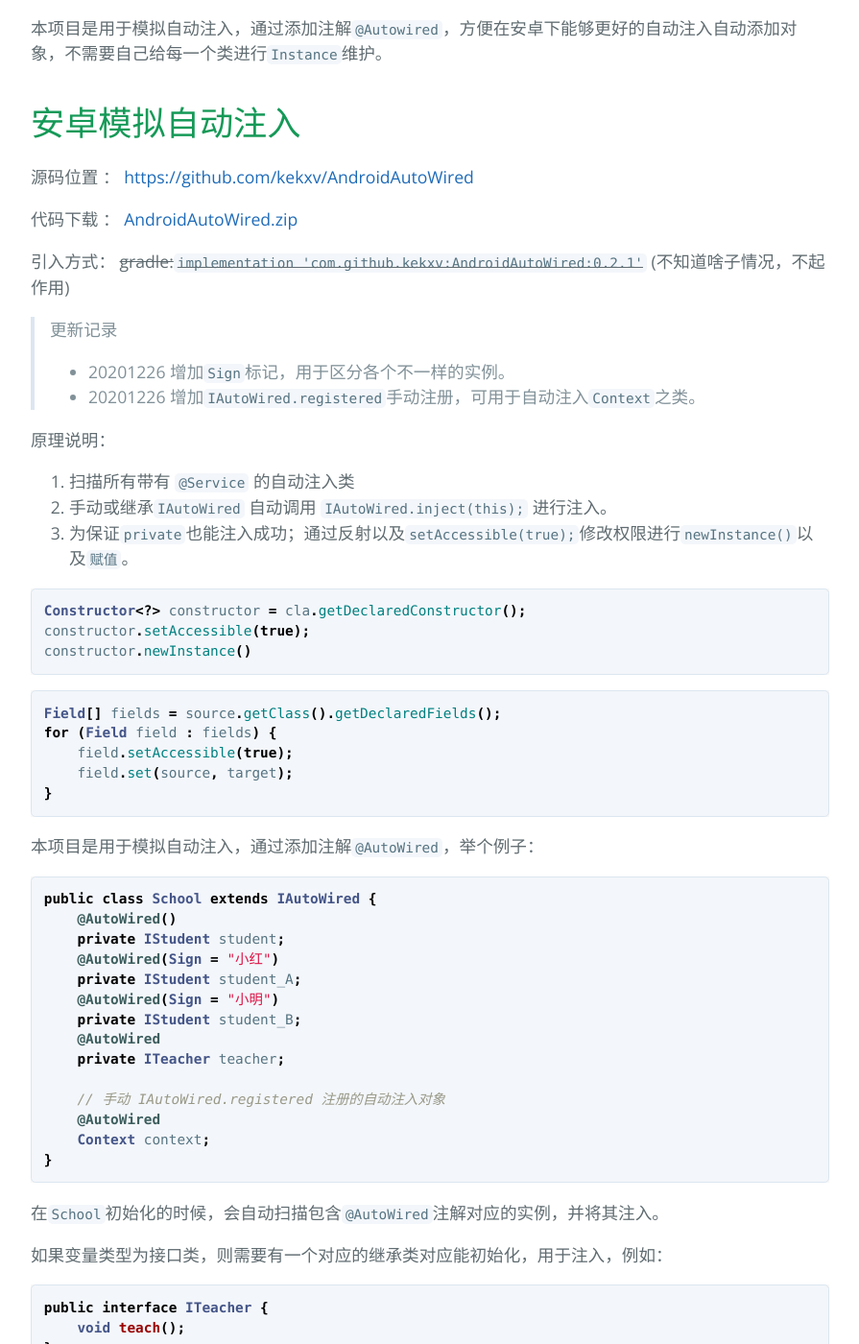
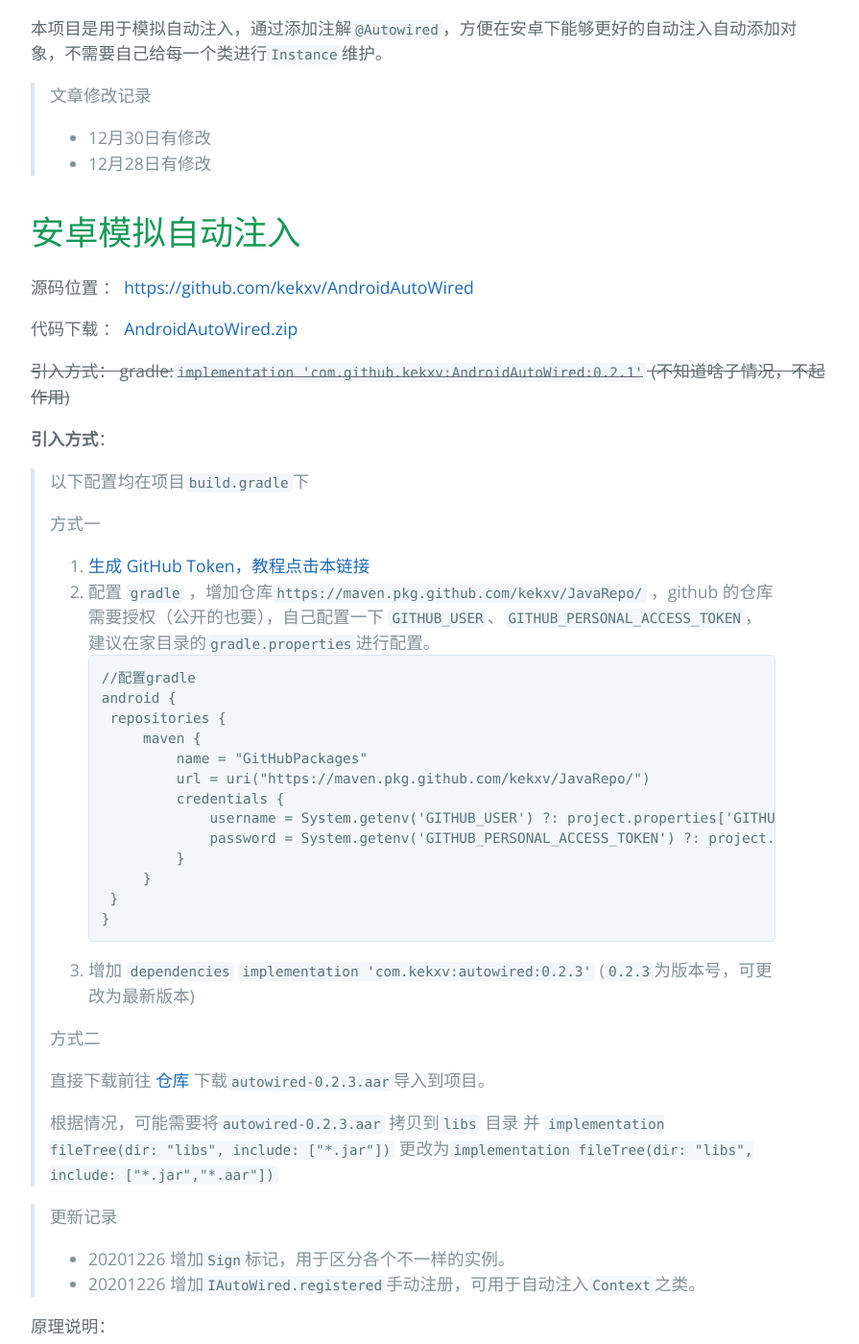
Before and after one commit to kekxv/kekxv.github.io, a Jekyll site: the page built from _posts/2020-12-25-安卓模拟自动注入.md, in a window 1280 px wide and 1400 px high, scrolled down 429 px. Shown: the whole window at 96% size, without its empty margins (192-1087 px from the left). Built offline with Jekyll 4.4.1, drawn with Linux system fonts in a browser that asks for light colours; some of the changed text lies outside the part shown.

Commit message:
2020-12-30-gradle发布到github packages.md

````diff
--- a/_posts/2020-12-25-安卓模拟自动注入.md
+++ b/_posts/2020-12-25-安卓模拟自动注入.md
@@ -1,13 +1,18 @@
 ---
 layout: post
 title: "安卓模拟自动注入"
-tagline: "安卓模拟自动注入 12月28日有修改"
+tagline: "安卓模拟自动注入"
 categories: java
 author: "kekxv"
 ---
 
 本项目是用于模拟自动注入，通过添加注解`@Autowired`，方便在安卓下能够更好的自动注入自动添加对象，不需要自己给每一个类进行`Instance`维护。
 
+> 文章修改记录
+>
+>  - 12月30日有修改
+>  - 12月28日有修改
+>
 
 # 安卓模拟自动注入
 
@@ -15,7 +20,41 @@ author: "kekxv"
 
 代码下载 ： [AndroidAutoWired.zip](https://github.com/kekxv/AndroidAutoWired/archive/master.zip)
 
-引入方式： ~~gradle:`implementation 'com.github.kekxv:AndroidAutoWired:0.2.1'`~~ (不知道啥子情况，不起作用)
+~~引入方式： gradle:`implementation 'com.github.kekxv:AndroidAutoWired:0.2.1'` (不知道啥子情况，不起作用)~~
+
+**引入方式**：
+
+>
+> 以下配置均在项目`build.gradle`下
+>
+> 方式一
+>
+> 1. [生成 GitHub Token，教程点击本链接](https://docs.github.com/en/free-pro-team@latest/github/authenticating-to-github/creating-a-personal-access-token)
+> 2. 配置 `gradle` ，增加仓库`https://maven.pkg.github.com/kekxv/JavaRepo/` ，github 的仓库需要授权（公开的也要），自己配置一下 `GITHUB_USER`、`GITHUB_PERSONAL_ACCESS_TOKEN`，建议在家目录的`gradle.properties`进行配置。
+> ```
+> //配置gradle
+> android {
+>     repositories {
+>         maven {
+>             name = "GitHubPackages"
+>             url = uri("https://maven.pkg.github.com/kekxv/JavaRepo/")
+>             credentials {
+>                 username = System.getenv('GITHUB_USER') ?: project.properties['GITHUB_USER']
+>                 password = System.getenv('GITHUB_PERSONAL_ACCESS_TOKEN') ?: project.properties['GITHUB_PERSONAL_ACCESS_TOKEN']
+>             }
+>         }
+>     }
+> }
+> ```
+> 3. 增加 `dependencies` `implementation 'com.kekxv:autowired:0.2.3'` (`0.2.3`为版本号，可更改为最新版本)
+>
+> 方式二
+>
+> 直接下载前往 [仓库](https://github.com/kekxv/JavaRepo/packages) 下载`autowired-0.2.3.aar`导入到项目。
+>
+> 根据情况，可能需要将`autowired-0.2.3.aar` 拷贝到`libs` 目录
+> 并 `implementation fileTree(dir: "libs", include: ["*.jar"])` 更改为`implementation fileTree(dir: "libs", include: ["*.jar","*.aar"])`
+>
 
 > 更新记录
 > - 20201226 增加`Sign`标记，用于区分各个不一样的实例。
````
Also changed, not shown: _posts/2020-12-30-gradle发布到github packages.md (added, +166 -0 lines).
